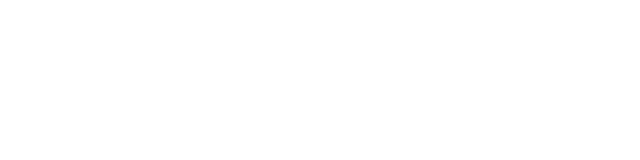
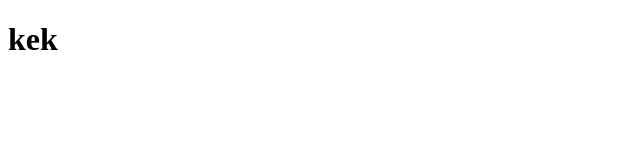
Before and after one commit to odik8/odik8.github.io, a React (Vite) app: page / in a window 1280 px wide. Shown: the top 160 px of the page, without its empty margins (0-640 px from the left). Built offline with nearby package versions, Linux system fonts and the light colour scheme.

Commit message:
kek commit

```diff
--- a/src/App.tsx
+++ b/src/App.tsx
@@ -2,7 +2,7 @@ function App() {
 
   return (
     <>
-
+      <h1>kek</h1>
     </>
   )
 }
```
